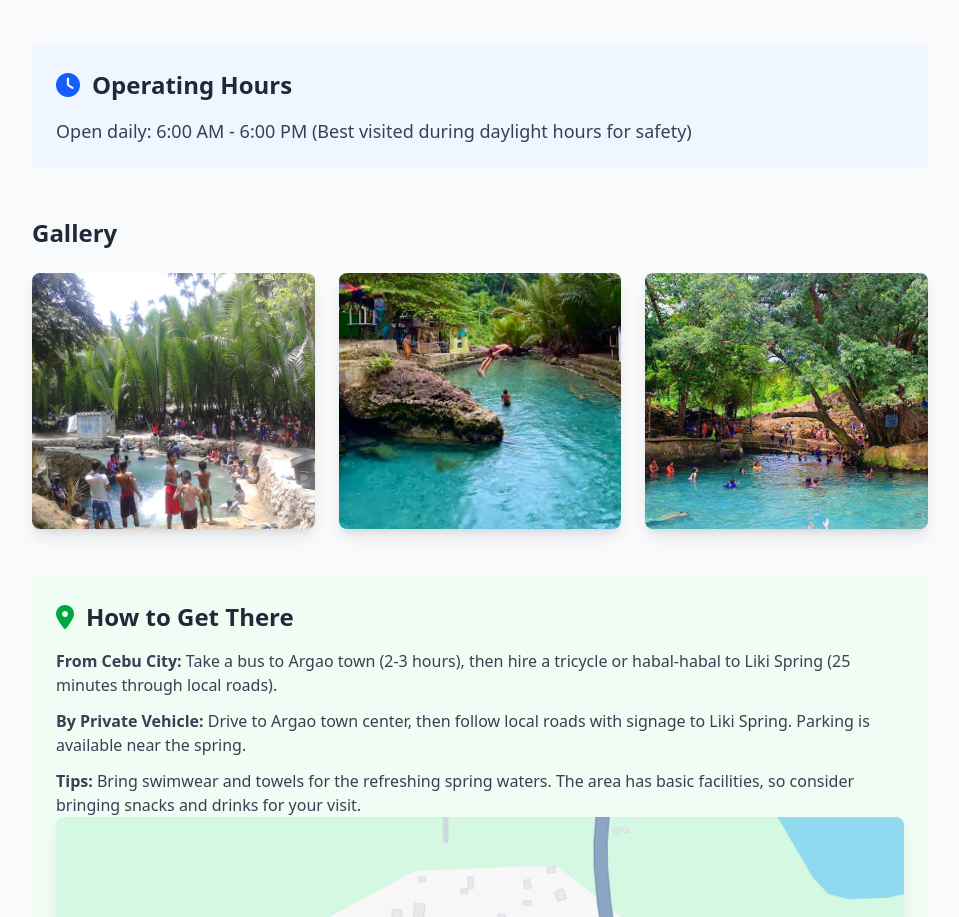
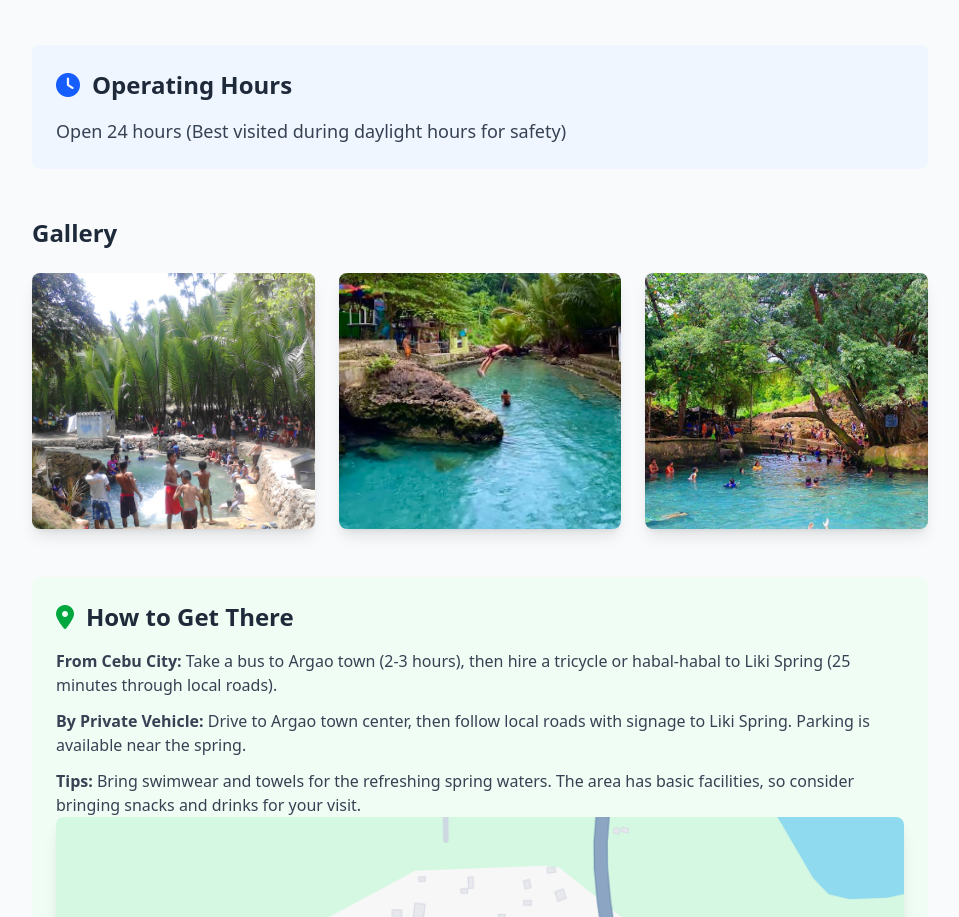
Before and after one commit to chikitita20/ARGAO-TOURISM, a website: page liki-spring.html in a window 1280 px wide. Shown: the part 831-1748 px from the top of the page, without its empty margins (160-1119 px from the left). Drawn offline with Linux system fonts and the light colour scheme.

Commit message:
Updated the liki opening hours

```diff
--- a/liki-spring.html
+++ b/liki-spring.html
@@ -62,7 +62,7 @@
                             <i class="fas fa-clock text-blue-600 mr-3"></i>
                             Operating Hours
                         </h3>
-                        <p class="text-lg text-gray-700">Open daily: 6:00 AM - 6:00 PM (Best visited during daylight hours for safety)</p>
+                        <p class="text-lg text-gray-700">Open 24 hours (Best visited during daylight hours for safety)</p>
                     </div>
                 </div>
 
```
